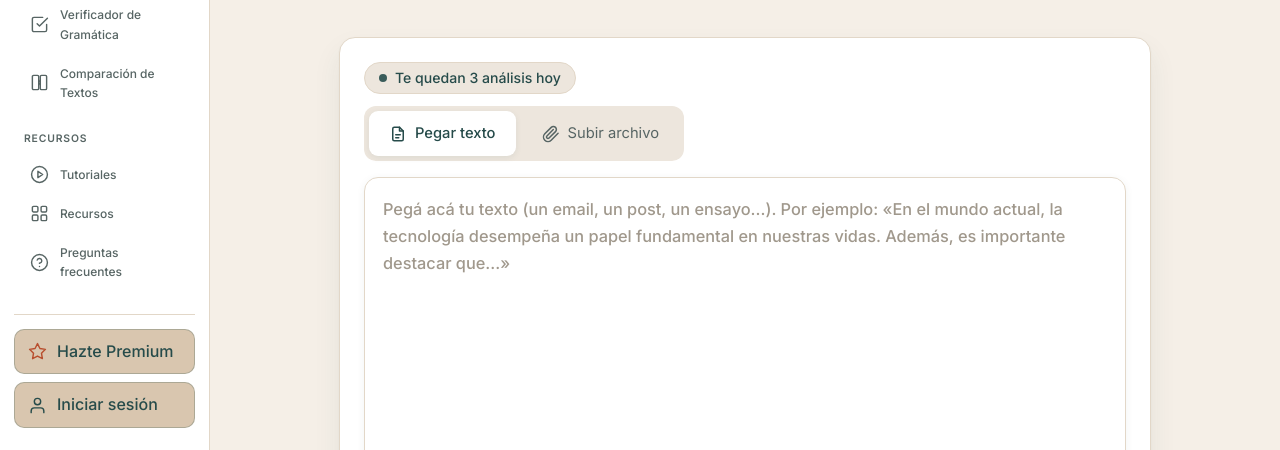
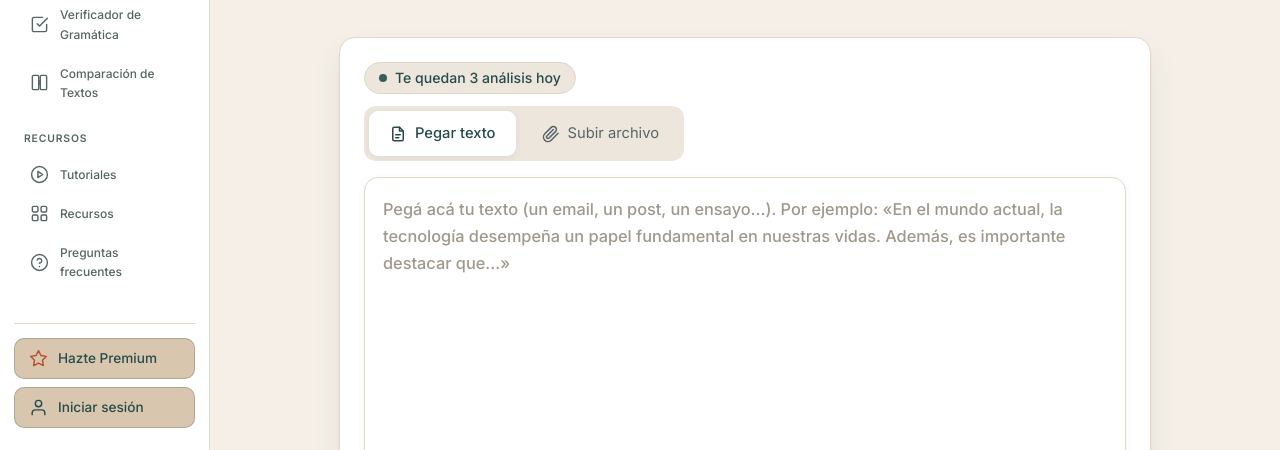
Before and after one commit to Validador-AI/validador-autenticidad-netlify, a website: page public/index.html in a window 1280 px wide. Shown: the part 350-800 px from the top of the page. Drawn offline with nearby package versions, Linux system fonts and the light colour scheme.

Commit message:
Add padding and font styles to sidebar elements

```diff
--- a/public/estilos.css
+++ b/public/estilos.css
@@ -1777,6 +1777,10 @@ a.boton-principal:hover {
   border: 1.5px solid rgba(38, 75, 74, .25);
   border-radius: 10px;
   transition: border-color .2s ease, box-shadow .2s ease;
+  padding: 10px 14px;
+  font-size: 0.85rem;
+  font-weight: 500;
+  line-height: 1.2;
 }
 .sidebar-bottom .sidebar-premium:hover,
 .sidebar-bottom .sidebar-auth:hover,
```
